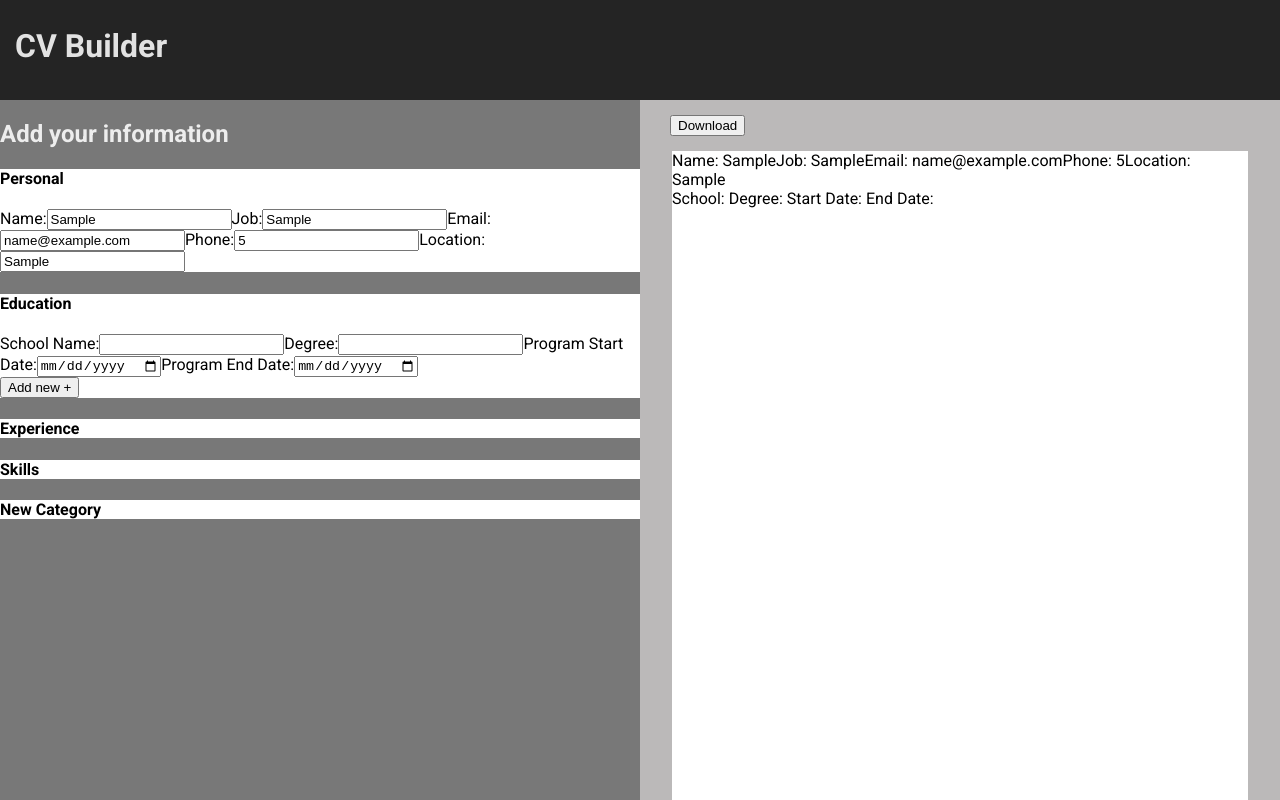
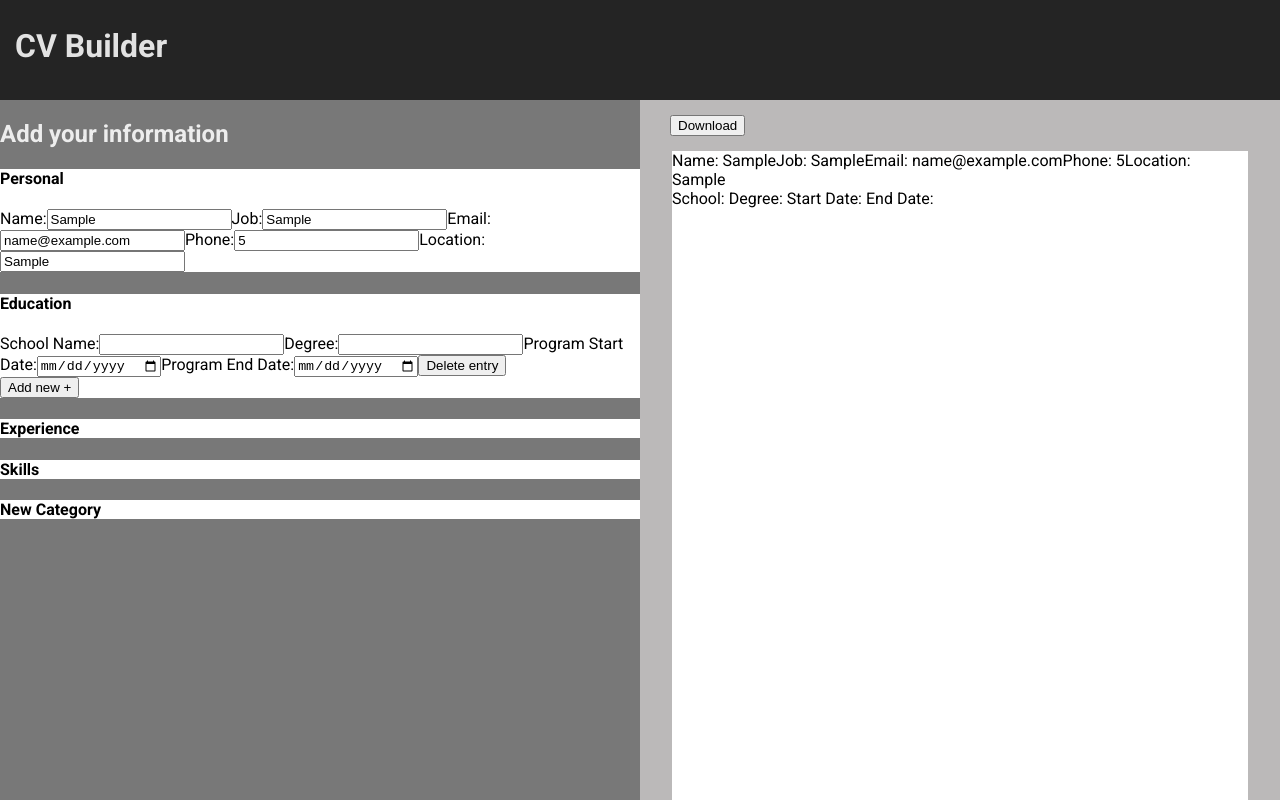
Before and after one commit to HarryAhnHS/cv-builder, a React (Vite) app: page / in a window 1280 px wide. Both pictures are taken after typing "Sample", "Sample", "name@example.com", "5", "Sample" into the empty fields and a click on the button "Add new +". Shown: the top 800 px of the page. Built offline with nearby package versions, Linux system fonts and the light colour scheme.

Commit message:
feat: delete individual entries

```diff
--- a/src/components/Education.jsx
+++ b/src/components/Education.jsx
@@ -22,6 +22,14 @@ function Education({onDataChange}) {
         setEducationList(updatedEducationList);
 
         onDataChange("educations", updatedEducationList); // Propagate up to Content.jsx to make changes
+    }
+
+    function deleteEducationEntry(e, uuidToDelete) {
+        const updatedEducationList = [...educationList].filter((entry) => entry.uuid !== uuidToDelete);
+
+        setEducationList(updatedEducationList);
+
+        onDataChange("educations", updatedEducationList);
     }
 
     // Update any education entry - make changes to local entry item and collective list -> then push updated list to onDataChange
@@ -84,11 +92,14 @@ function Education({onDataChange}) {
                                 onChange = {(e) => handleInputChange(e, entry.uuid)}
                             />
                         </label>
+                        <button id="delete-entry" onClick={(e) => deleteEducationEntry(e, entry.uuid)}>
+                            Delete entry
+                        </button>
                     </div>
                     )
                 })}
 
-                <button id="new-education" onClick={handleNewEducationEntry}>
+                <button id="new-entry" onClick={handleNewEducationEntry}>
                     Add new +
                 </button>
             </div>
```
